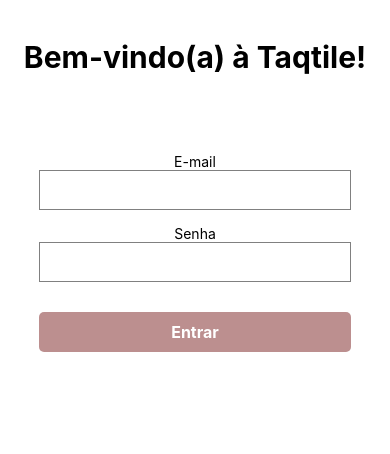
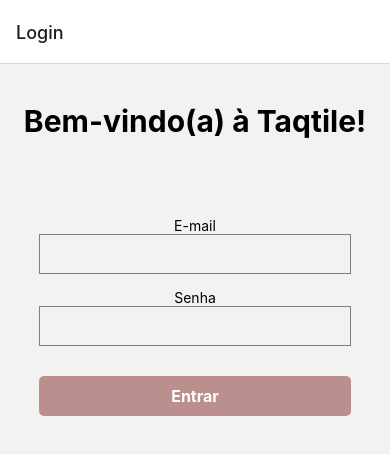
Before and after one commit to indigotech/onboard-julia-motta, a React Native app in the folder onboard-julia/: screen / in a window 390 px wide. Shown: the top 454 px of the page. Built offline with nearby package versions, Linux system fonts and the light colour scheme.

Commit message:
add navigation

```diff
--- a/onboard-julia/App.tsx
+++ b/onboard-julia/App.tsx
@@ -6,11 +6,30 @@
  */
 
 import React from 'react';
+import {NavigationContainer} from '@react-navigation/native';
+import {createNativeStackNavigator} from '@react-navigation/native-stack';
+import {Login} from './login-page';
+import {View, Text} from 'react-native';
 
-import {Login} from './login-page';
+const Stack = createNativeStackNavigator();
 
-function App(): React.JSX.Element {
-  return <Login />;
+function NewScreen() {
+  return (
+    <View>
+      <Text>New Screen</Text>
+    </View>
+  );
+}
+
+function App() {
+  return (
+    <NavigationContainer>
+      <Stack.Navigator>
+        <Stack.Screen name="Login" component={Login} />
+        <Stack.Screen name="Blank" component={NewScreen} />
+      </Stack.Navigator>
+    </NavigationContainer>
+  );
 }
 
 export default App;
--- a/onboard-julia/login-page.tsx
+++ b/onboard-julia/login-page.tsx
@@ -4,6 +4,7 @@
 import {gql} from '@apollo/client';
 import {client} from './apollo-client';
 import AsyncStorage from '@react-native-async-storage/async-storage';
+import {useNavigation} from '@react-navigation/native';
 
 import {
   View,
@@ -26,6 +27,8 @@
   const [email, setEmail] = useState<string>('');
   const [password, setPassword] = useState<string>('');
   const [loading, setLoading] = useState<boolean>(false);
+
+  const navigation = useNavigation();
 
   const handleLoginPress = () => {
     if (!isValidEmail(email)) {
@@ -68,6 +71,7 @@
           await AsyncStorage.setItem('authToken', token);
           console.log('Token: ', token);
           Alert.alert('Sucesso', 'Login efetuado com sucesso.');
+          navigation.navigate('Blank');
         }
       })
       .catch(error => console.error(error))
--- a/onboard-julia/package.json
+++ b/onboard-julia/package.json
@@ -12,9 +12,13 @@
   "dependencies": {
     "@apollo/client": "3.8.8",
     "@react-native-async-storage/async-storage": "1.21.0",
+    "@react-navigation/native": "^6.1.9",
+    "@react-navigation/native-stack": "6.9.17",
     "graphql": "16.8.1",
     "react": "18.2.0",
-    "react-native": "0.73.1"
+    "react-native": "0.73.1",
+    "react-native-safe-area-context": "4.8.2",
+    "react-native-screens": "3.29.0"
   },
   "devDependencies": {
     "@babel/core": "^7.20.0",
```
Also changed, not shown: 3 other files (tests, documents, lock files or other folders).
